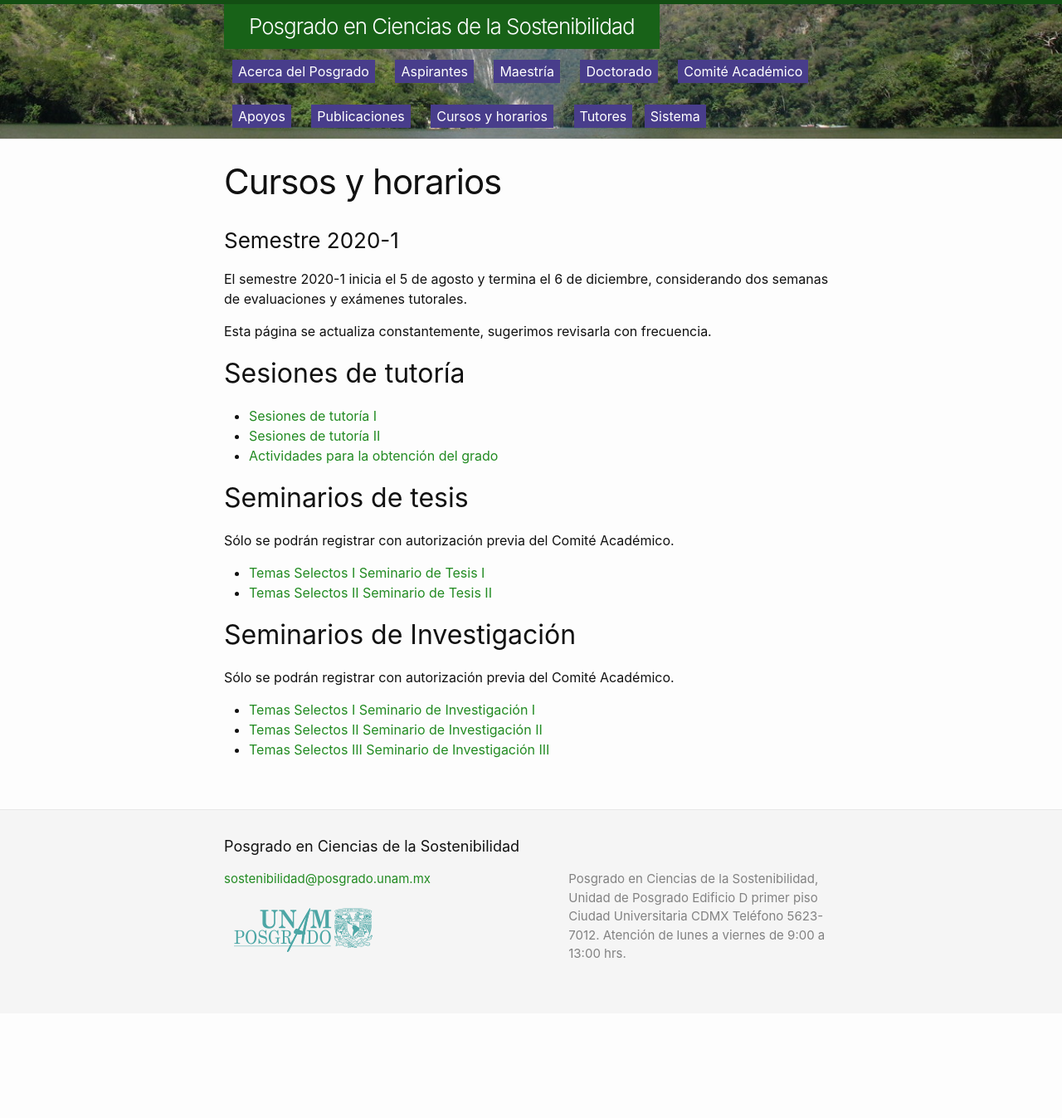
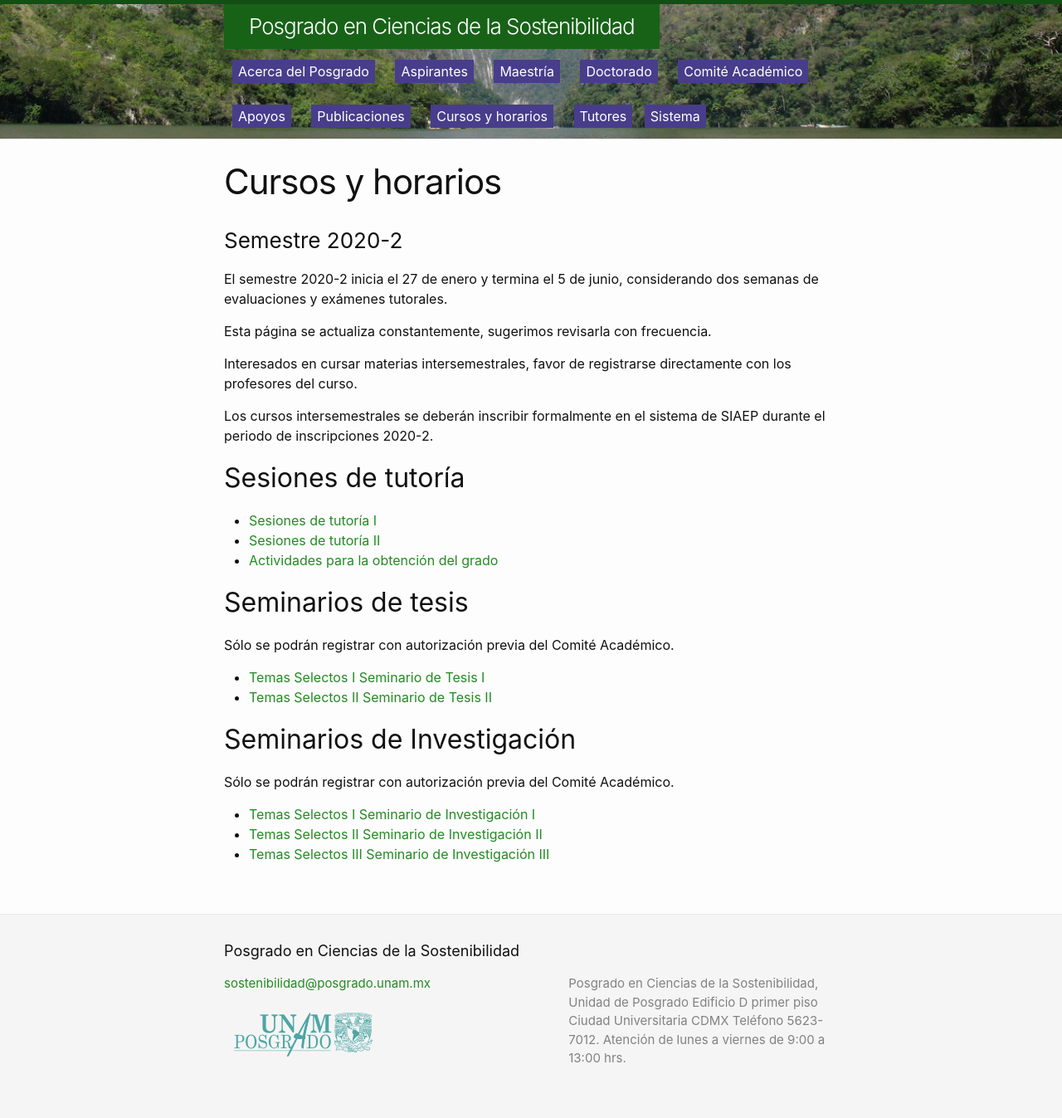
Before and after one commit to pcs-unam/pcs-unam.github.io, a Jekyll site: the page built from 08_cursos.md, in a window 1280 px wide. Shown: the whole page at 83% size. Built offline with Jekyll 4.4.1, drawn with Linux system fonts in a browser that asks for light colours; before the commit the page ends 1221 px from its top, so only the background shows below that.

Commit message:
Se actualizó al semestre 2020-2

```diff
--- a/08_cursos.md
+++ b/08_cursos.md
@@ -7,12 +7,19 @@ menu: true
 ---
 
 
-### Semestre 2020-1
+### Semestre 2020-2
 
-El semestre 2020-1 inicia el 5 de agosto y termina el 6 de diciembre, considerando dos semanas de
+El semestre 2020-2 inicia el 27 de enero y termina el 5 de junio, considerando dos semanas de
 evaluaciones y exámenes tutorales.
 
 Esta página se actualiza constantemente, sugerimos revisarla con frecuencia.
+
+Interesados en cursar materias intersemestrales, favor de registrarse directamente con los
+profesores del curso.
+
+Los cursos intersemestrales se deberán inscribir formalmente en el sistema de SIAEP
+durante el periodo de inscripciones 2020-2.
+
 
 
 <!-- cursos-obligatorios-cdmx -->
```
